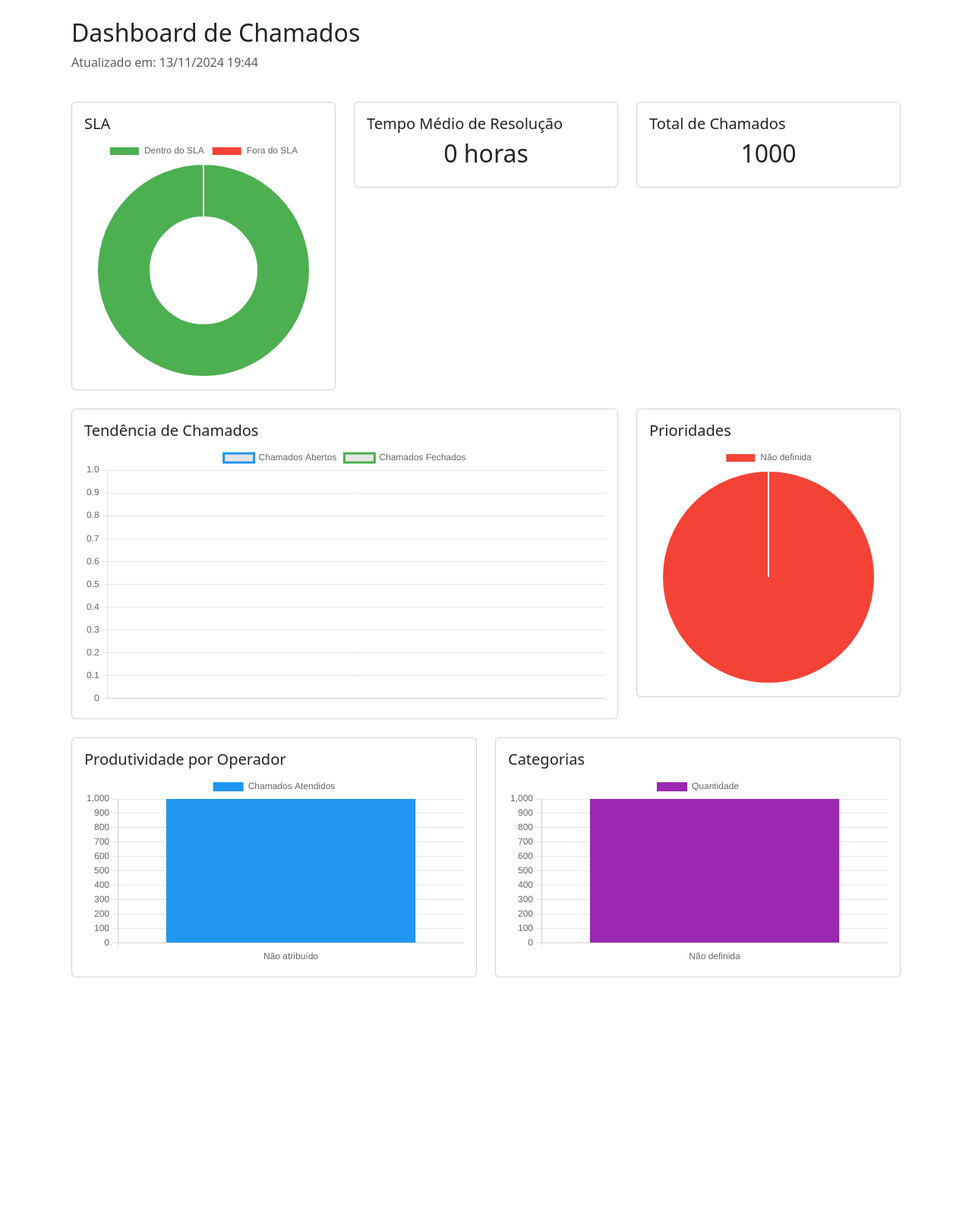
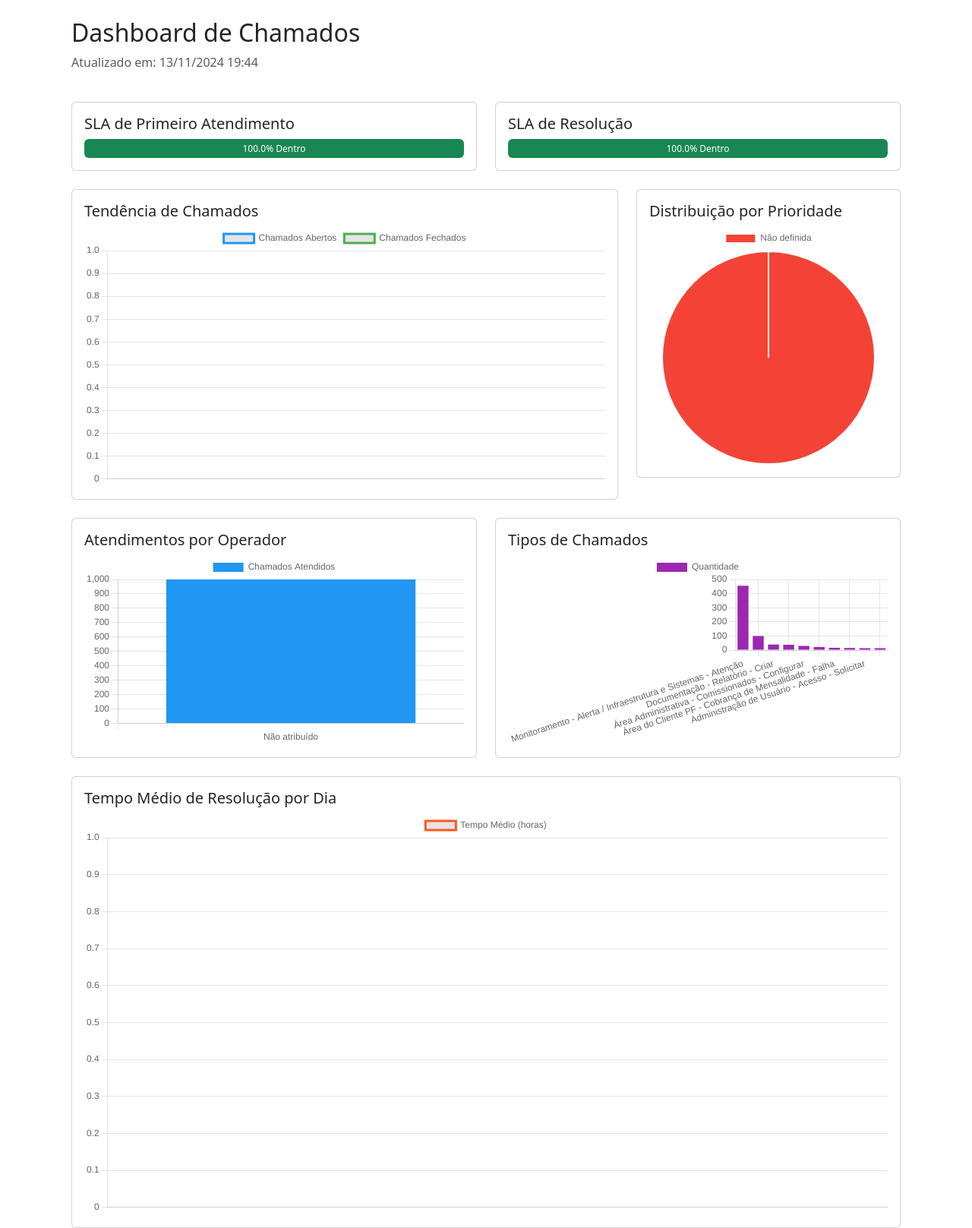
Before and after one commit to robertorondineli/dahs-chamados-v2, a Django app: page /relatorios/ in a window 1280 px wide. Shown: the part 56-1673 px from the top of the page at 76% size. Before the commit the page ends 1343 px from the top, so only its background shows below. Run offline with Django 5.2, Linux system fonts and the light colour scheme; data comes from the database, SQL or seed files in the repository.

Commit message:
quase funcionando

```diff
--- a/relatorios/templates/relatorios/dashboard.html
+++ b/relatorios/templates/relatorios/dashboard.html
@@ -9,46 +9,50 @@
         </div>
     </div>
 
-    <!-- Primeira Linha -->
+    <!-- Primeira Linha: SLAs -->
     <div class="row mb-4">
-        <!-- SLA -->
-        <div class="col-md-4">
+        <div class="col-md-6">
             <div class="card">
                 <div class="card-body">
-                    <h5 class="card-title">SLA</h5>
-                    <canvas id="slaChart"></canvas>
+                    <h5 class="card-title">SLA de Primeiro Atendimento</h5>
+                    <div class="progress" style="height: 25px;">
+                        <div class="progress-bar bg-success"
+                             role="progressbar"
+                             style="width: {{ sla_percentuais.sla1.ok }}%">
+                            {{ sla_percentuais.sla1.ok|floatformat:1 }}% Dentro
                         </div>
-            </div>
-        </div>
-
-        <!-- Tempo Médio de Resolução -->
-        <div class="col-md-4">
-            <div class="card">
-                <div class="card-body">
-                    <h5 class="card-title">Tempo Médio de Resolução</h5>
-                    <div class="text-center">
-                        <h2>{{ tempo_medio_resolucao }} horas</h2>
+                        <div class="progress-bar bg-danger"
+                             role="progressbar"
+                             style="width: {{ sla_percentuais.sla1.nok }}%">
+                            {{ sla_percentuais.sla1.nok|floatformat:1 }}% Fora
                         </div>
                     </div>
                 </div>
             </div>
-
-        <!-- Total de Chamados -->
-        <div class="col-md-4">
+        </div>
+        <div class="col-md-6">
             <div class="card">
                 <div class="card-body">
-                    <h5 class="card-title">Total de Chamados</h5>
-                    <div class="text-center">
-                        <h2>{{ total_chamados }}</h2>
+                    <h5 class="card-title">SLA de Resolução</h5>
+                    <div class="progress" style="height: 25px;">
+                        <div class="progress-bar bg-success"
+                             role="progressbar"
+                             style="width: {{ sla_percentuais.sla2.ok }}%">
+                            {{ sla_percentuais.sla2.ok|floatformat:1 }}% Dentro
+                        </div>
+                        <div class="progress-bar bg-danger"
+                             role="progressbar"
+                             style="width: {{ sla_percentuais.sla2.nok }}%">
+                            {{ sla_percentuais.sla2.nok|floatformat:1 }}% Fora
+                        </div>
                     </div>
                 </div>
             </div>
         </div>
     </div>
 
-    <!-- Segunda Linha -->
+    <!-- Segunda Linha: Tendência e Prioridades -->
     <div class="row mb-4">
-        <!-- Tendência de Chamados -->
         <div class="col-md-8">
             <div class="card">
                 <div class="card-body">
@@ -57,56 +61,53 @@
                 </div>
             </div>
         </div>
-
-        <!-- Prioridades -->
         <div class="col-md-4">
             <div class="card">
                 <div class="card-body">
-                    <h5 class="card-title">Prioridades</h5>
+                    <h5 class="card-title">Distribuição por Prioridade</h5>
                     <canvas id="prioridadeChart"></canvas>
                 </div>
             </div>
         </div>
     </div>
 
-    <!-- Terceira Linha -->
-    <div class="row">
-        <!-- Produtividade por Operador -->
+    <!-- Terceira Linha: Operadores e Tipos -->
+    <div class="row mb-4">
         <div class="col-md-6">
             <div class="card">
                 <div class="card-body">
-                    <h5 class="card-title">Produtividade por Operador</h5>
+                    <h5 class="card-title">Atendimentos por Operador</h5>
                     <canvas id="operadorChart"></canvas>
                 </div>
             </div>
         </div>
-
-        <!-- Categorias -->
         <div class="col-md-6">
             <div class="card">
                 <div class="card-body">
-                    <h5 class="card-title">Categorias</h5>
-                    <canvas id="categoriaChart"></canvas>
+                    <h5 class="card-title">Tipos de Chamados</h5>
+                    <canvas id="tipoChart"></canvas>
+                </div>
+            </div>
+        </div>
+    </div>
+
+    <!-- Quarta Linha: Tempo Médio de Resolução -->
+    <div class="row">
+        <div class="col-12">
+            <div class="card">
+                <div class="card-body">
+                    <h5 class="card-title">Tempo Médio de Resolução por Dia</h5>
+                    <canvas id="tempoResolucaoChart"></canvas>
                 </div>
             </div>
         </div>
     </div>
 </div>
 
+<!-- Scripts -->
 <script src="https://cdn.jsdelivr.net/npm/chart.js"></script>
 <script>
-// SLA Chart
-new Chart(document.getElementById('slaChart'), {
-    type: 'doughnut',
-    data: {
-        labels: ['Dentro do SLA', 'Fora do SLA'],
-        datasets: [{
-            data: [{{ sla_data.dentro }}, {{ sla_data.fora }}],
-            backgroundColor: ['#4CAF50', '#F44336']
-        }]
-    }
-});
-
+document.addEventListener('DOMContentLoaded', function() {
     // Tendência Chart
     new Chart(document.getElementById('tendenciaChart'), {
         type: 'line',
@@ -125,6 +126,7 @@ new Chart(document.getElementById('tendenciaChart'), {
             }]
         },
         options: {
+            responsive: true,
             scales: {
                 y: {
                     beginAtZero: true
@@ -142,6 +144,9 @@ new Chart(document.getElementById('prioridadeChart'), {
                 data: {{ prioridade_data|safe }},
                 backgroundColor: ['#F44336', '#FF9800', '#FFC107', '#4CAF50']
             }]
+        },
+        options: {
+            responsive: true
         }
     });
 
@@ -157,6 +162,7 @@ new Chart(document.getElementById('operadorChart'), {
             }]
         },
         options: {
+            responsive: true,
             scales: {
                 y: {
                     beginAtZero: true
@@ -165,18 +171,19 @@ new Chart(document.getElementById('operadorChart'), {
         }
     });
 
-// Categoria Chart
-new Chart(document.getElementById('categoriaChart'), {
+    // Tipo Chart
+    new Chart(document.getElementById('tipoChart'), {
         type: 'bar',
         data: {
-        labels: {{ categoria_labels|safe }},
+            labels: {{ tipo_labels|safe }},
             datasets: [{
                 label: 'Quantidade',
-            data: {{ categoria_data|safe }},
+                data: {{ tipo_data|safe }},
                 backgroundColor: '#9C27B0'
             }]
         },
         options: {
+            responsive: true,
             scales: {
                 y: {
                     beginAtZero: true
@@ -184,5 +191,28 @@ new Chart(document.getElementById('categoriaChart'), {
             }
         }
     });
+
+    // Tempo Médio de Resolução Chart
+    new Chart(document.getElementById('tempoResolucaoChart'), {
+        type: 'line',
+        data: {
+            labels: Object.keys({{ tempo_medio_por_dia|safe }}),
+            datasets: [{
+                label: 'Tempo Médio (horas)',
+                data: Object.values({{ tempo_medio_por_dia|safe }}),
+                borderColor: '#FF5722',
+                fill: false
+            }]
+        },
+        options: {
+            responsive: true,
+            scales: {
+                y: {
+                    beginAtZero: true
+                }
+            }
+        }
+    });
+});
 </script>
-{% endblock %}
+{% endblock content %}
--- a/relatorios/views.py
+++ b/relatorios/views.py
@@ -2,14 +2,20 @@ from django.shortcuts import render, redirect
 from django.contrib import messages
 from .models import Relatorio
 from collections import Counter, defaultdict
-from datetime import datetime
+from datetime import datetime, timedelta
 import json
 
-def calcular_sla(chamado):
-    # Ajuste conforme sua lógica de SLA
-    tempo_resolucao = chamado.get('TempoResolucao', 0)
-    sla_esperado = chamado.get('SLAEsperado', 24)  # 24 horas como padrão
-    return tempo_resolucao <= sla_esperado
+def calcular_slas(chamado):
+    # Ajuste conforme sua lógica específica de SLA
+    sla1_tempo = float(chamado.get('SLA1', 0))
+    sla2_tempo = float(chamado.get('SLA2', 0))
+    sla1_meta = float(chamado.get('MetaSLA1', 4))  # 4 horas para primeiro atendimento
+    sla2_meta = float(chamado.get('MetaSLA2', 24)) # 24 horas para resolução
+
+    return {
+        'sla1_ok': sla1_tempo <= sla1_meta,
+        'sla2_ok': sla2_tempo <= sla2_meta
+    }
 
 def home(request):
     try:
@@ -20,34 +26,49 @@ def home(request):
         dados = relatorio.dados
         chamados = dados.get('root', [])
 
-        # === SLA ===
-        total_chamados = len(chamados)
-        chamados_no_sla = sum(1 for c in chamados if calcular_sla(c))
-        sla_data = {
-            'dentro': (chamados_no_sla / total_chamados * 100) if total_chamados > 0 else 0,
-            'fora': ((total_chamados - chamados_no_sla) / total_chamados * 100) if total_chamados > 0 else 0
-        }
-
-        # === Prioridades ===
-        prioridade_count = Counter(c.get('Prioridade', 'Não definida') for c in chamados)
-
-        # === Tempo Médio de Resolução ===
-        tempos_resolucao = [float(c.get('TempoResolucao', 0)) for c in chamados if c.get('TempoResolucao')]
-        tempo_medio = sum(tempos_resolucao) / len(tempos_resolucao) if tempos_resolucao else 0
-
-        # === Produtividade por Operador ===
-        operador_count = Counter(c.get('Operador', 'Não atribuído') for c in chamados)
+        # Debug para ver estrutura dos dados
+        print("\n=== DADOS DO PRIMEIRO CHAMADO ===")
+        if chamados:
+            print(json.dumps(chamados[0], indent=2))
+        print("================================\n")
 
         # === Tendência de Chamados ===
         chamados_por_data = defaultdict(lambda: {'abertos': 0, 'fechados': 0})
+
         for chamado in chamados:
-            data_abertura = chamado.get('DataAbertura', '').split('T')[0]
-            data_fechamento = chamado.get('DataFechamento', '').split('T')[0]
+            # Debug para datas
+            print(f"Processando chamado:")
+            print(f"DataAbertura original: {chamado.get('DataAbertura')}")
+            print(f"DataFechamento original: {chamado.get('DataFechamento')}")
+
+            # Tenta diferentes formatos de data possíveis
+            data_abertura = None
+            data_fechamento = None
+
+            # Tenta obter DataAbertura
+            if 'DataAbertura' in chamado:
+                data_abertura = chamado['DataAbertura'].split('T')[0] if 'T' in chamado['DataAbertura'] else chamado['DataAbertura'].split(' ')[0]
+            elif 'dataAbertura' in chamado:
+                data_abertura = chamado['dataAbertura'].split('T')[0] if 'T' in chamado['dataAbertura'] else chamado['dataAbertura'].split(' ')[0]
+
+            # Tenta obter DataFechamento
+            if 'DataFechamento' in chamado:
+                data_fechamento = chamado['DataFechamento'].split('T')[0] if 'T' in chamado['DataFechamento'] else chamado['DataFechamento'].split(' ')[0]
+            elif 'dataFechamento' in chamado:
+                data_fechamento = chamado['dataFechamento'].split('T')[0] if 'T' in chamado['dataFechamento'] else chamado['dataFechamento'].split(' ')[0]
+
+            print(f"Data Abertura processada: {data_abertura}")
+            print(f"Data Fechamento processada: {data_fechamento}")
 
             if data_abertura:
                 chamados_por_data[data_abertura]['abertos'] += 1
             if data_fechamento:
                 chamados_por_data[data_fechamento]['fechados'] += 1
+
+        # Debug do resultado
+        print("\n=== DADOS POR DATA ===")
+        print(json.dumps(dict(chamados_por_data), indent=2))
+        print("=====================\n")
 
         # Ordenar datas
         datas = sorted(chamados_por_data.keys())
@@ -57,19 +78,80 @@ def home(request):
             'fechados': [chamados_por_data[d]['fechados'] for d in datas]
         }
 
-        # === Categorias ===
-        categoria_count = Counter(c.get('Categoria', 'Não definida') for c in chamados)
+        print("\n=== DADOS DE TENDÊNCIA ===")
+        print(json.dumps(tendencia_data, indent=2))
+        print("=========================\n")
+
+        total_chamados = len(chamados)
+
+        # === SLAs ===
+        sla_stats = {'sla1': {'ok': 0, 'nok': 0}, 'sla2': {'ok': 0, 'nok': 0}}
+        for chamado in chamados:
+            slas = calcular_slas(chamado)
+            if slas['sla1_ok']:
+                sla_stats['sla1']['ok'] += 1
+            else:
+                sla_stats['sla1']['nok'] += 1
+            if slas['sla2_ok']:
+                sla_stats['sla2']['ok'] += 1
+            else:
+                sla_stats['sla2']['nok'] += 1
+
+        sla_percentuais = {
+            'sla1': {
+                'ok': (sla_stats['sla1']['ok'] / total_chamados * 100) if total_chamados > 0 else 0,
+                'nok': (sla_stats['sla1']['nok'] / total_chamados * 100) if total_chamados > 0 else 0
+            },
+            'sla2': {
+                'ok': (sla_stats['sla2']['ok'] / total_chamados * 100) if total_chamados > 0 else 0,
+                'nok': (sla_stats['sla2']['nok'] / total_chamados * 100) if total_chamados > 0 else 0
+            }
+        }
+
+        # === Prioridades ===
+        prioridade_count = Counter(c.get('Prioridade', 'Não definida') for c in chamados)
+
+        # === Tempo Médio de Resolução ===
+        tempos_resolucao = defaultdict(list)
+        for chamado in chamados:
+            data = chamado.get('DataFechamento', '').split('T')[0]
+            tempo = float(chamado.get('TempoResolucao', 0))
+            if data and tempo:
+                tempos_resolucao[data].append(tempo)
+
+        tempo_medio_por_dia = {
+            data: sum(tempos)/len(tempos)
+            for data, tempos in tempos_resolucao.items()
+        }
+
+        # === Atendimentos por Operador ===
+        operador_count = Counter(c.get('Operador', 'Não atribuído') for c in chamados)
+
+        # Ordenar por quantidade de atendimentos
+        operadores_ordenados = sorted(
+            operador_count.items(),
+            key=lambda x: x[1],
+            reverse=True
+        )[:10]  # Top 10 operadores
+
+        # === Tipos de Chamados ===
+        tipo_count = Counter(c.get('Assunto', 'Não definido') for c in chamados)
+        tipos_ordenados = sorted(
+            tipo_count.items(),
+            key=lambda x: x[1],
+            reverse=True
+        )[:10]  # Top 10 tipos
 
         contexto = {
-            'sla_data': sla_data,
+            'sla_percentuais': sla_percentuais,
             'prioridade_labels': list(prioridade_count.keys()),
             'prioridade_data': list(prioridade_count.values()),
-            'tempo_medio_resolucao': round(tempo_medio, 2),
-            'operador_labels': list(operador_count.keys()),
-            'operador_data': list(operador_count.values()),
+            'tempo_medio_por_dia': tempo_medio_por_dia,
+            'operador_labels': [op[0] for op in operadores_ordenados],
+            'operador_data': [op[1] for op in operadores_ordenados],
             'tendencia_data': tendencia_data,
-            'categoria_labels': list(categoria_count.keys()),
-            'categoria_data': list(categoria_count.values()),
+            'tipo_labels': [tipo[0] for tipo in tipos_ordenados],
+            'tipo_data': [tipo[1] for tipo in tipos_ordenados],
             'total_chamados': total_chamados,
             'ultima_atualizacao': relatorio.data_importacao
         }
```
Lines whose indentation alone changed are shown as unchanged.
